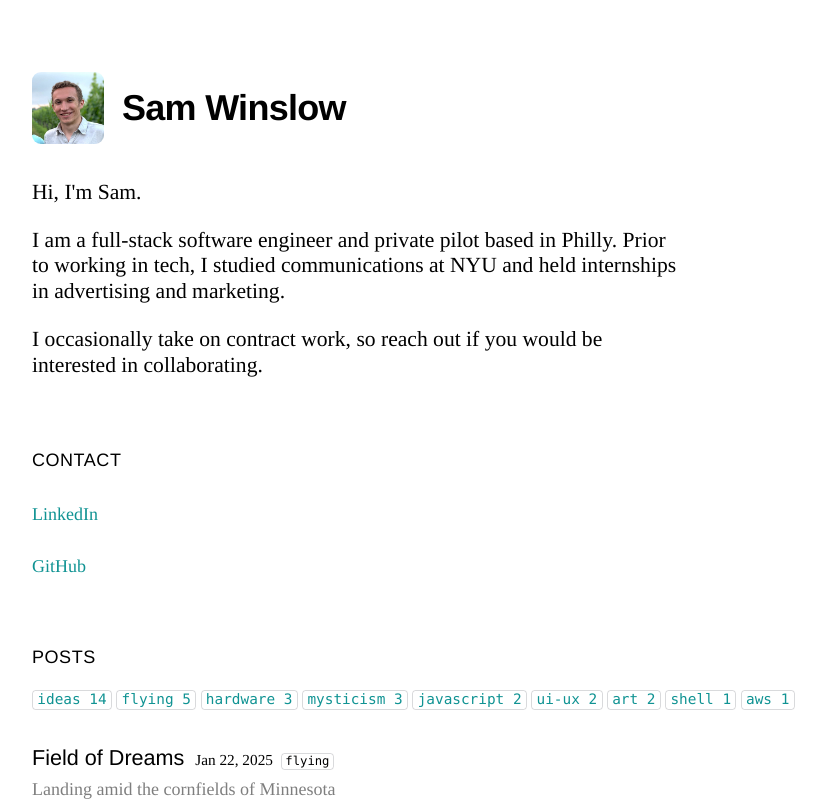
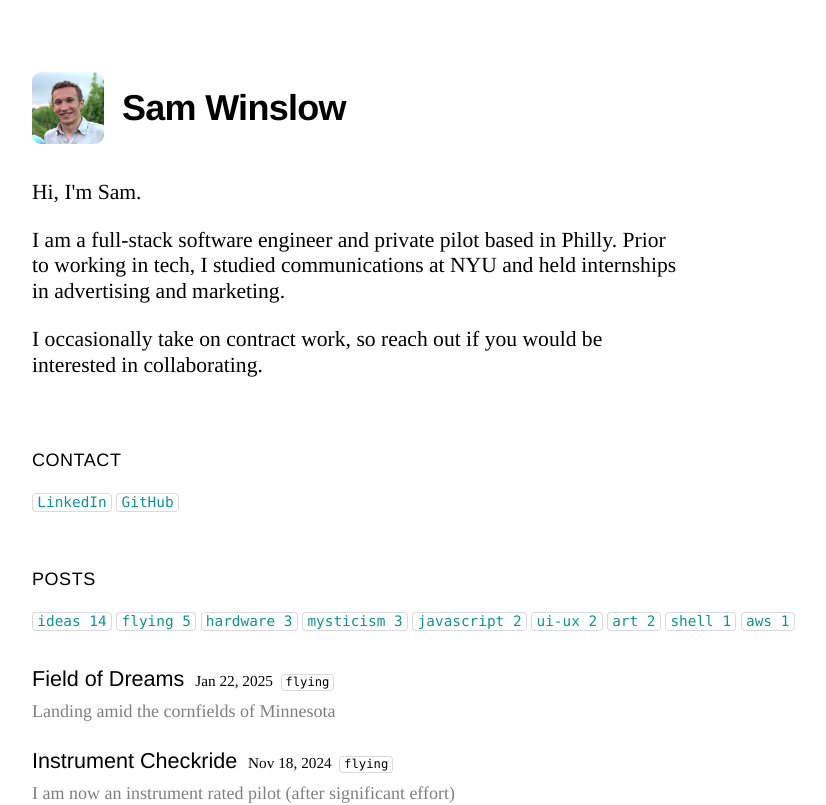
Before and after one commit to samwinslow/sam-nextjs-blog, a Next.js app: page / in a window 1280 px wide. Shown: the top 805 px of the page, without its empty margins (176-1002 px from the left). Built offline with nearby package versions, Linux system fonts and the light colour scheme.

Commit message:
complete styling

```diff
--- a/pages/index.tsx
+++ b/pages/index.tsx
@@ -1,14 +1,13 @@
 import PageLayout from '../components/Layout'
 import { getSortedPostsData, getTagsFromPosts } from '../lib/posts'
-import Link from 'next/link'
 import { GetStaticProps } from 'next'
 import socialLinks from '../lib/social-links.json'
-import hostedProjects from '../lib/hosted-projects.json'
 import { PostMetadata, TagData } from '../lib/types'
 import { Heading } from '../components/Heading'
 import { TagsCloud } from './tags'
 import ConditionalExternalLink from '../components/ConditionalExternalLink'
 import PostList from '../components/PostList'
+import { SlugItem } from '../components/SlugItem'
 
 const Index = ({
   allPostsData,
@@ -32,13 +31,11 @@ const Index = ({
     <section>
       <Heading.Lg>Contact</Heading.Lg>
       <div className="flex-col">
-        <ul className="list">
+        <ul className="list" style={{ display: 'flex' }}>
           { socialLinks.map(({ url, site }) => (
             <li key={url}>
               <ConditionalExternalLink href={url}>
-                <span className="list-link-content">
-                  {site}
-                </span>
+                <SlugItem text={site} />
               </ConditionalExternalLink>
             </li>
           ))}
```
